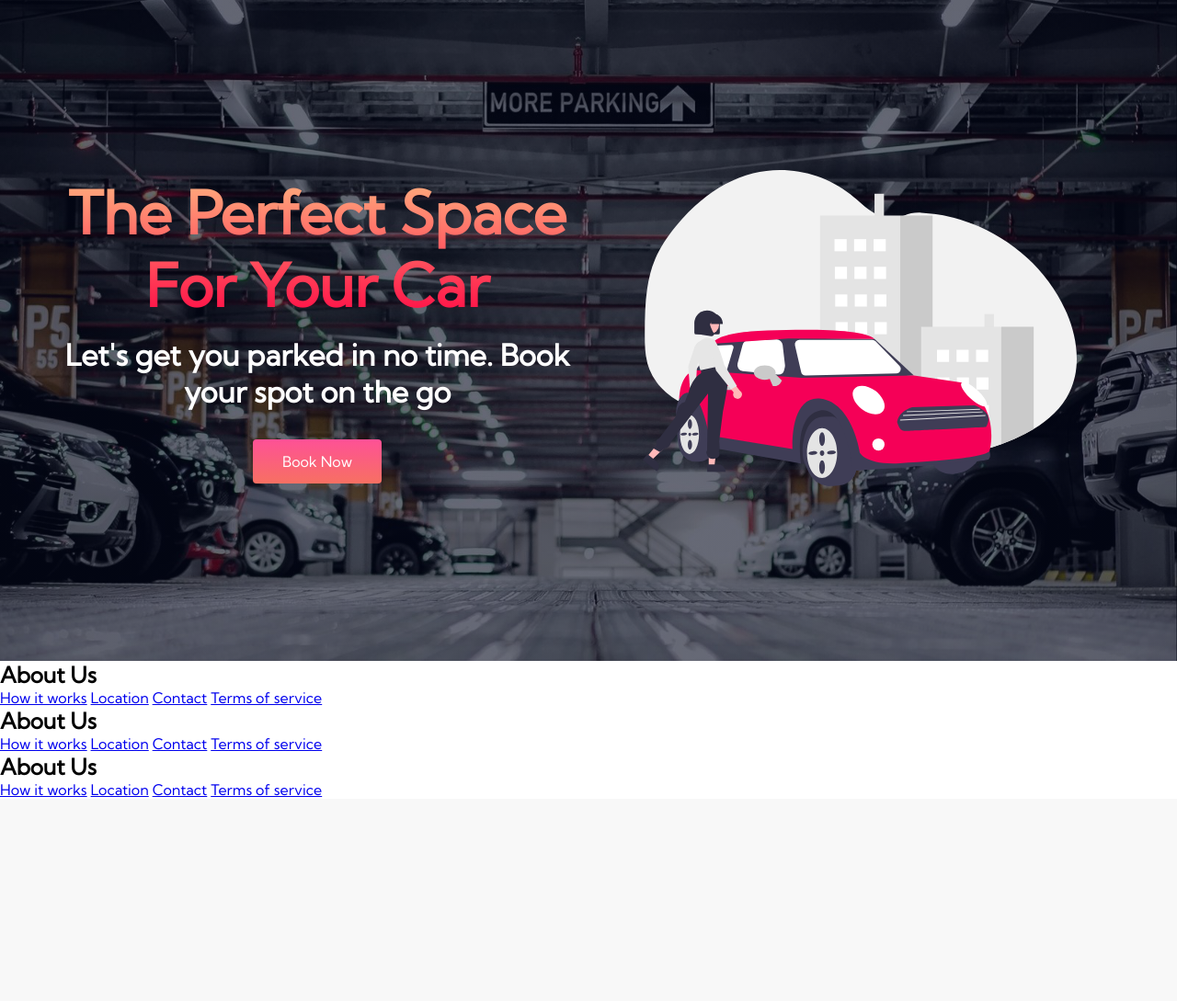
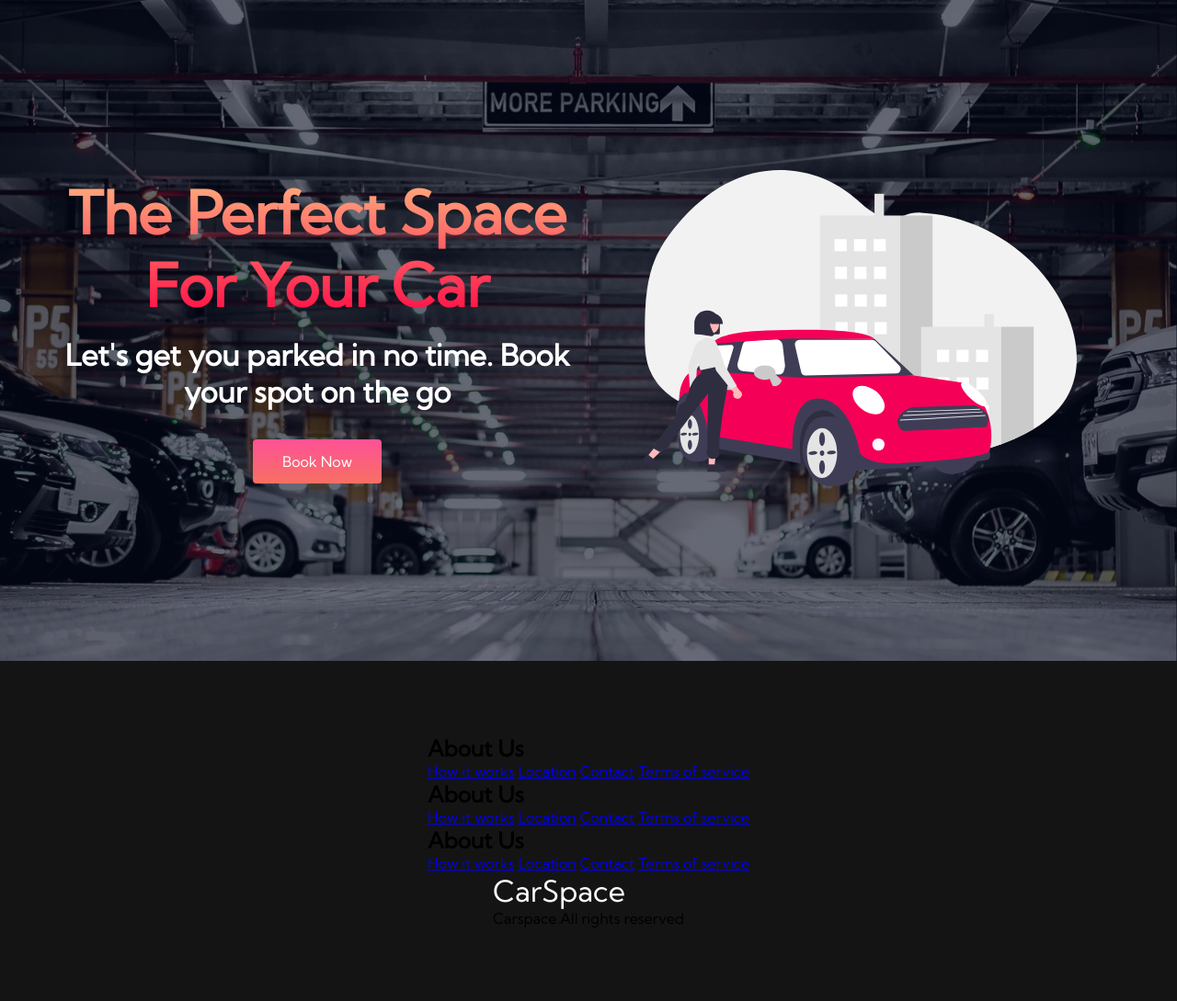
Before and after one commit to Oishwarjya/Parking-slot-booking-system, a Python web app: template Parking_Slot_Booking_System/Mainapp/templates/home.html in a window 1280 px wide. Shown: the part 81-1170 px from the top of the page at 92% size. Before the commit the page ends 948 px from the top, so only its background shows below. Run offline with Jinja, Linux system fonts and the light colour scheme; the template is opened without the code that fills it, so the values that code supplies are empty.

Commit message:
<footer part2>

```diff
--- a/Parking_Slot_Booking_System/Mainapp/Static/stylesheet/home.css
+++ b/Parking_Slot_Booking_System/Mainapp/Static/stylesheet/home.css
@@ -298,3 +298,55 @@
     }
 
 }
+
+
+
+.footer__container{
+    background-color: #141414;
+    padding: 5rem 0;
+    display:flex;
+    flex-direction:column;
+    justify-content: center;
+    align-items: center;
+}
+#footer__logo{
+    color: #fff;
+    display:flex;
+    align-items: center;
+    cursor: pointer;
+    text-decoration: none;
+    font-size:2rem;
+}
+.footer__links{
+    width: 100%;
+    max-width: 1000px;
+    display: flex;
+    justify-content: center;
+}
+.footer__links--wrapper{
+    display: flex;
+}
+.footer__links--items{
+    display: flex;
+    flex-direction: column;
+    align-items: flex-start;
+    margin: 16px;
+    text-align: left;
+    width: 160px;
+    box-sizing: border-box;
+}
+.footer__links--items h2{
+    margin-bottom: 16px;
+}
+.footer__links--items > h2{
+    color: #fff;
+}
+.footer__links--items a{
+    color: #fff;
+    text-decoration: none;
+    margin-bottom: 0.5rem;
+}
+.footer__links--items a:hover{
+    color: #e9e9e9;
+    transition: 0.3s ease-out;
+}
--- a/Parking_Slot_Booking_System/Mainapp/templates/home.html
+++ b/Parking_Slot_Booking_System/Mainapp/templates/home.html
@@ -82,6 +82,30 @@
                 <a href="../templates/home.html">Terms of service</a>
 
             </div>
+
+          </div>
+      </div>
+      <div class="social__media">
+          <div class="social__media--wrap">
+              <div class="footer__logo">
+            <a href="" id="footer__logo"><i class ="fas
+                faa-gem"></i>CarSpace</a>
+              </div>
+              <p class="website__right">Carspace.All rights reserved</p>
+              <div class="social__icons">
+                  <a href="" id="social__icon--link" target="_blank" >
+                      <i class="fab fa-facebook"></i>
+                  </a>
+                  <a href="" id="social__icon--link" target="_blank" >
+                    <i class="fab fa-instagram"></i>
+                </a>
+                <a href="" id="social__icon--link" target="_blank" >
+                    <i class="fab fa-twitter"></i>
+                </a>
+                <a href="" id="social__icon--link" target="_blank" >
+                    <i class="fab fa-linkedin"></i>
+                </a>
+              </div>
           </div>
       </div>
   </div>
```
